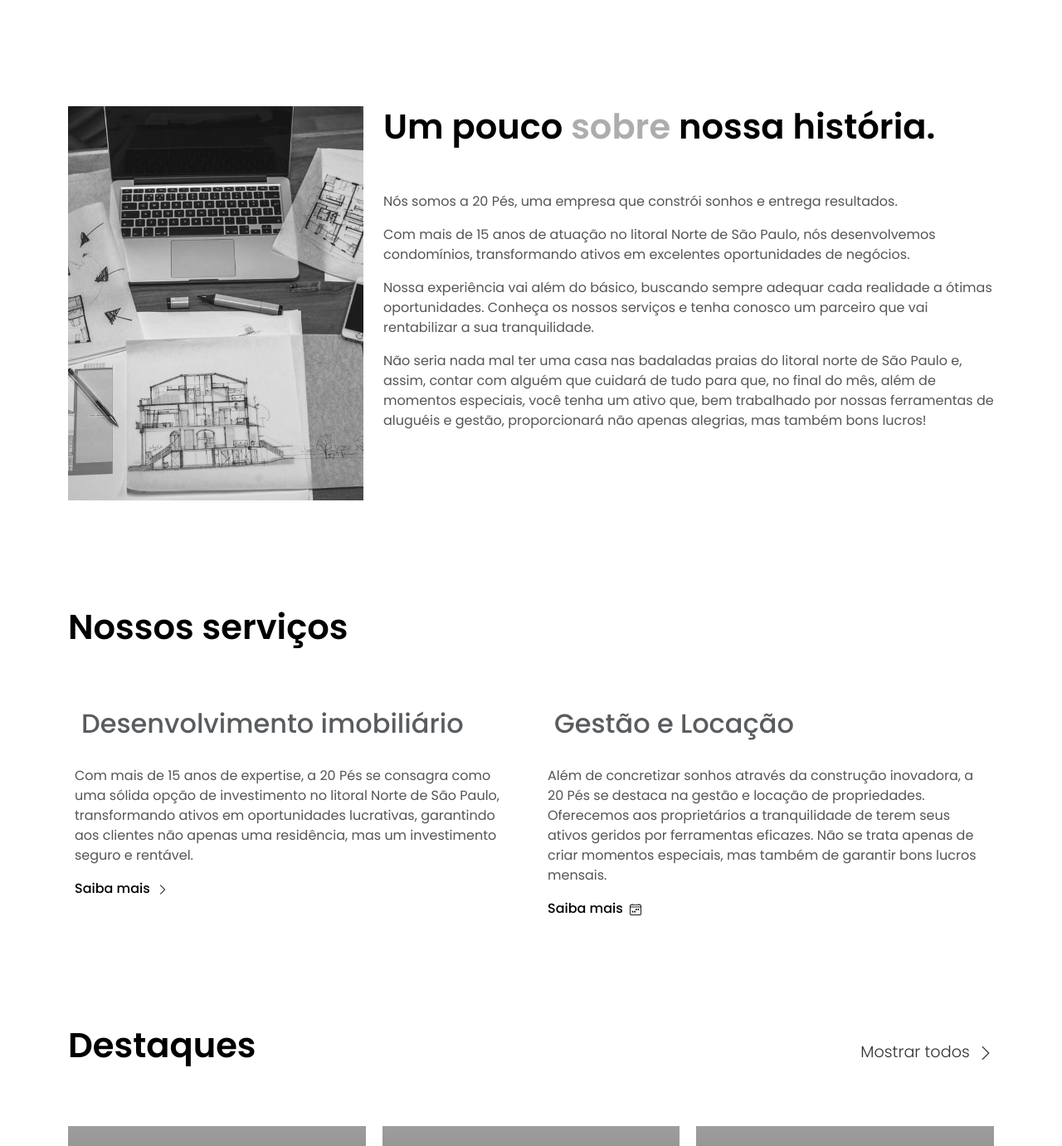
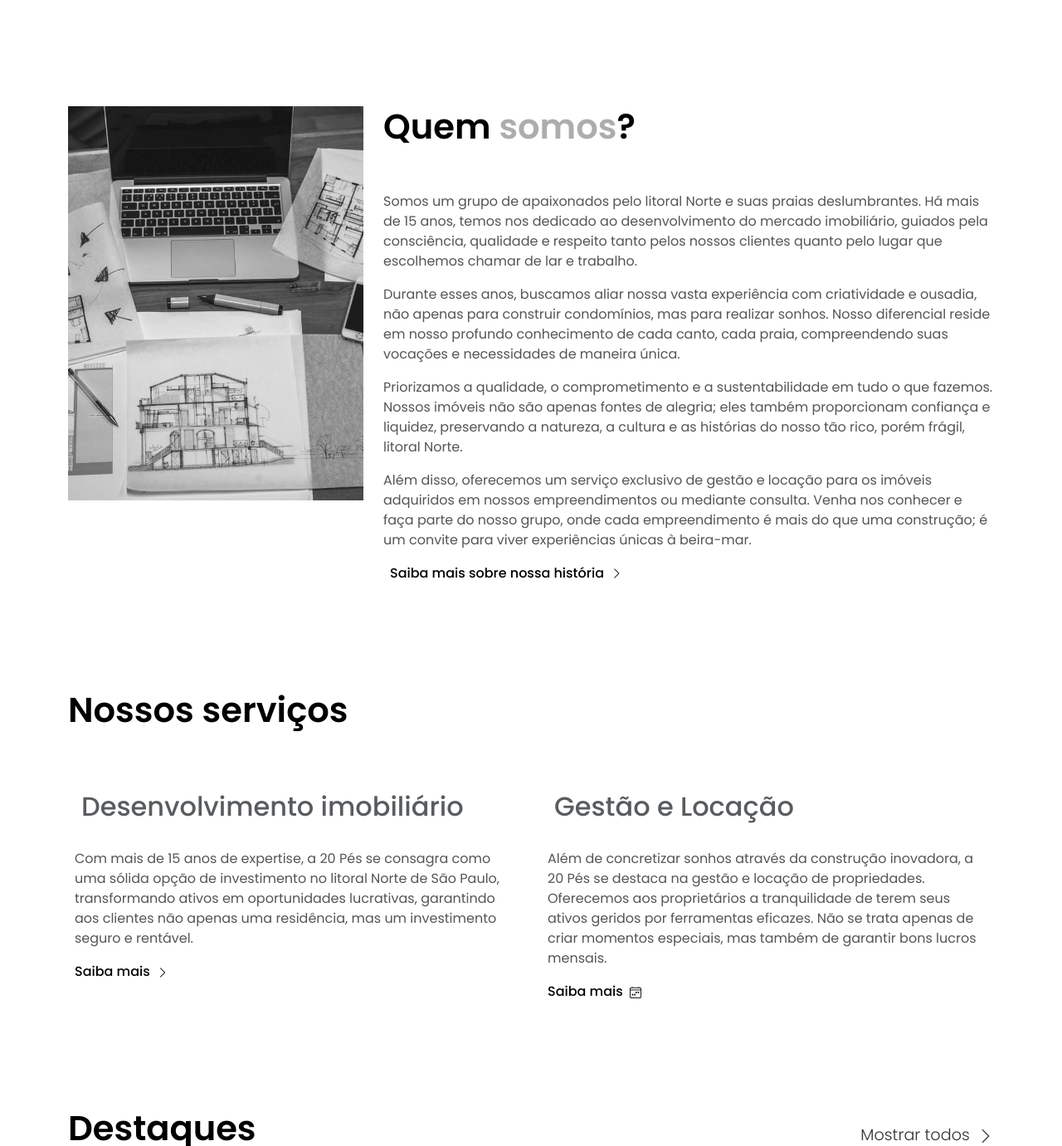
Before and after one commit to everlon/20pes, a Django app: page / in a window 1280 px wide. Shown: the part 824-2205 px from the top of the page at 83% size. Run offline with Django 4.2, Linux system fonts and the light colour scheme; data comes from the database, SQL or seed files in the repository; some libraries are stand-ins or nearby versions; grey boxes are pictures that could not be loaded.

Commit message:
Quem somos na index

```diff
--- a/imoveis/templates/index.html
+++ b/imoveis/templates/index.html
@@ -107,23 +107,27 @@
           </div>
           <div class="col-md-8">
             <div class="title-box-d">
-              <h2 class="title-a">Um pouco
-                <span class="color-d">sobre</span> nossa história.
+              <h2 class="title-a">Quem <span class="color-d">somos</span>?
               </h2>
             </div>
             <p class="color-text-a">
-              Nós somos a 20 Pés, uma empresa que constrói sonhos e entrega resultados.
+              Somos um grupo de apaixonados pelo litoral Norte e suas praias deslumbrantes. Há mais de 15 anos, temos nos dedicado ao desenvolvimento do mercado imobiliário, guiados pela consciência, qualidade e respeito tanto pelos nossos clientes quanto pelo lugar que escolhemos chamar de lar e trabalho.
             </p>
             <p class="color-text-a">
-              Com mais de 15 anos de atuação no litoral Norte de São Paulo, nós desenvolvemos condomínios, transformando ativos em excelentes oportunidades de negócios.
+              Durante esses anos, buscamos aliar nossa vasta experiência com criatividade e ousadia, não apenas para construir condomínios, mas para realizar sonhos. Nosso diferencial reside em nosso profundo conhecimento de cada canto, cada praia, compreendendo suas vocações e necessidades de maneira única.
             </p>
             <p class="color-text-a">
-              Nossa experiência vai além do básico, buscando sempre adequar cada realidade a ótimas oportunidades. Conheça os nossos serviços e tenha conosco um parceiro que vai rentabilizar a sua tranquilidade.
+              Priorizamos a qualidade, o comprometimento e a sustentabilidade em tudo o que fazemos. Nossos imóveis não são apenas fontes de alegria; eles também proporcionam confiança e liquidez, preservando a natureza, a cultura e as histórias do nosso tão rico, porém frágil, litoral Norte.
             </p>
             <p class="color-text-a">
-              Não seria nada mal ter uma casa nas badaladas praias do litoral norte de São Paulo e, assim, contar com alguém que cuidará de tudo para que, no final do mês, além de momentos especiais, você tenha um ativo que, bem trabalhado por nossas ferramentas de aluguéis e gestão, proporcionará não apenas alegrias, mas também bons lucros!
+              Além disso, oferecemos um serviço exclusivo de gestão e locação para os imóveis adquiridos em nossos empreendimentos ou mediante consulta. Venha nos conhecer e faça parte do nosso grupo, onde cada empreendimento é mais do que uma construção; é um convite para viver experiências únicas à beira-mar.
             </p>
+          <div class="card-footer-c">
+            <a href="{% url 'about' %}" class="link-c link-icon">Saiba mais sobre nossa história
+              <span class="bi bi-chevron-right"></span>
+            </a>
           </div>
+        </div>
         </div>
       </div>
       </div>
```
